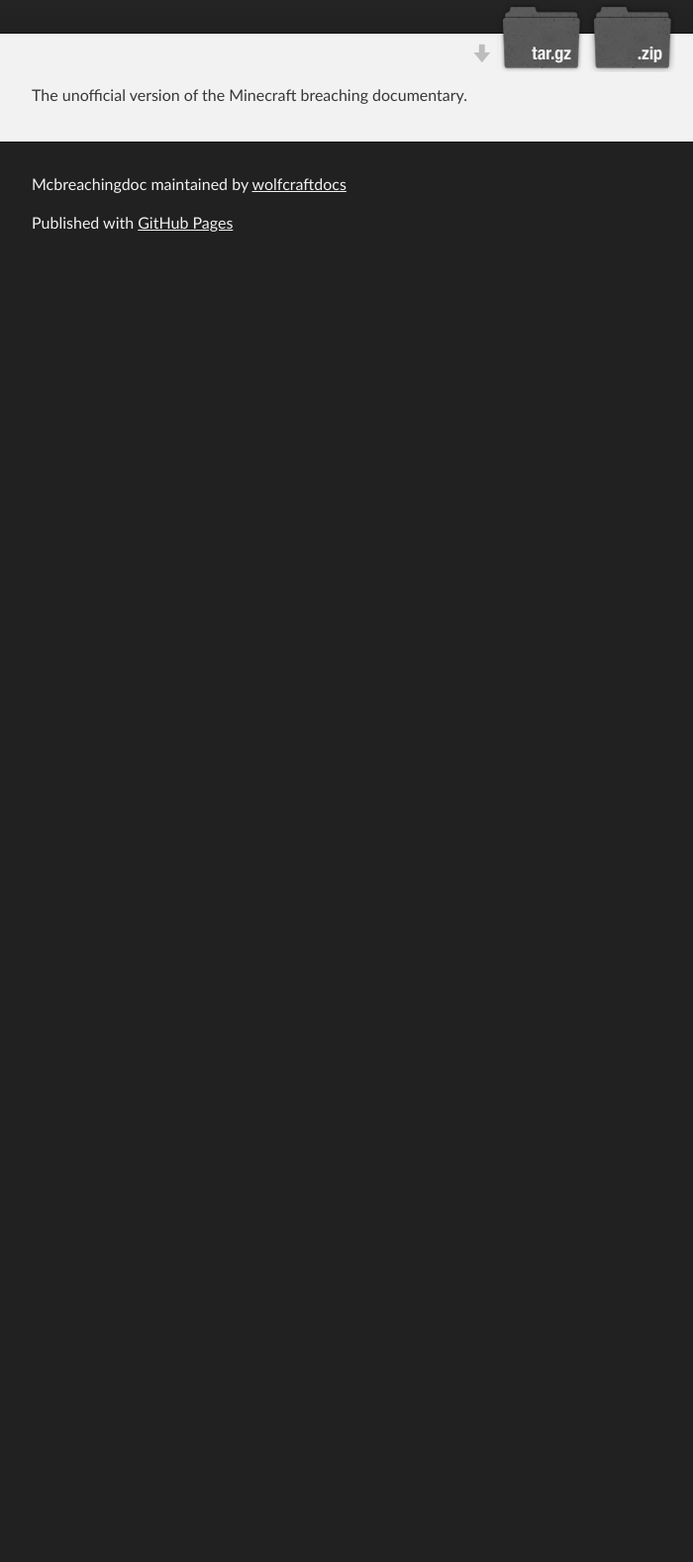
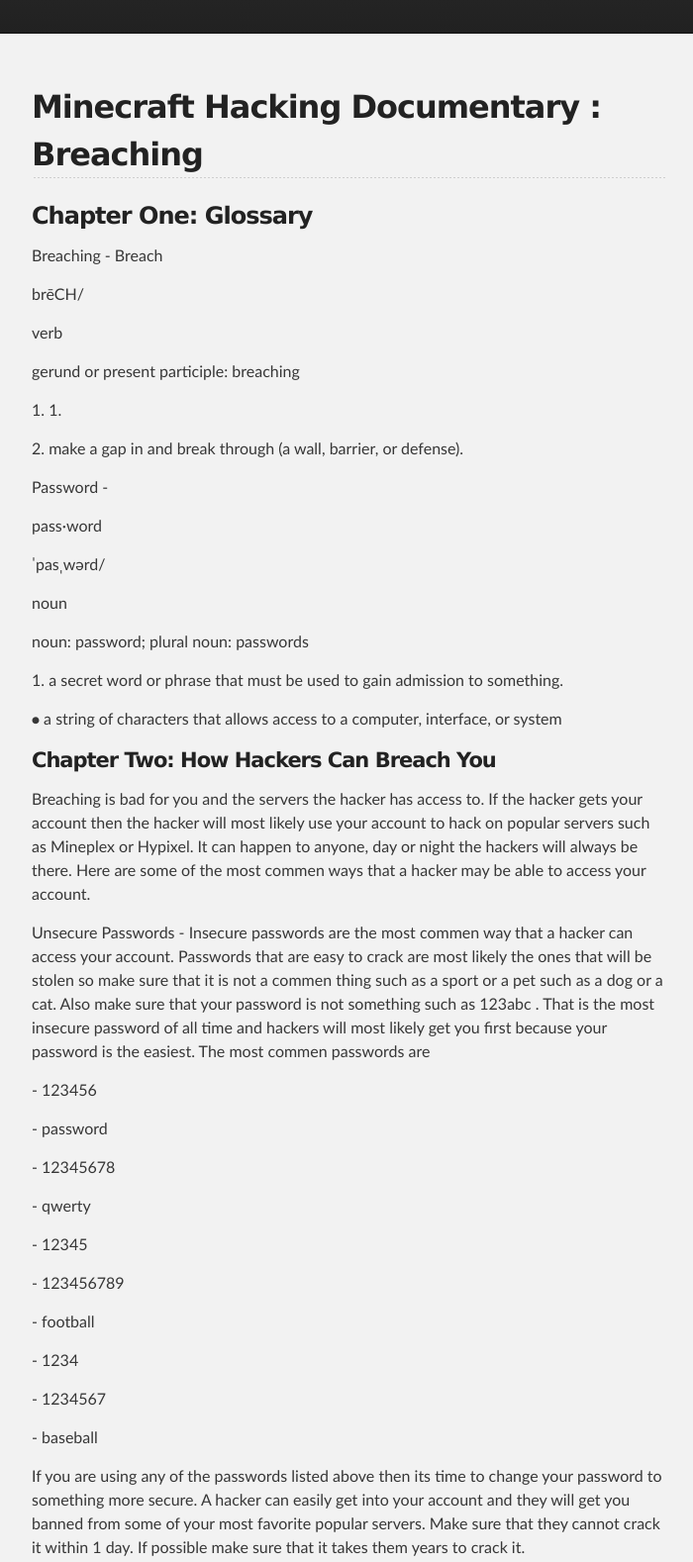
Before and after one commit to wolfcraftdocs/mcbreachingdoc, a plain HTML site: page index.html in a window 1280 px wide. Shown: the part 212-1790 px from the top of the page at 99% size, without its empty margins (288-988 px from the left). Before the commit the page ends 800 px from the top, so only its background shows below. Drawn offline with Linux system fonts and the light colour scheme.

Commit message:
Update index.html

```diff
--- a/index.html
+++ b/index.html
@@ -21,17 +21,59 @@
           <h1 id="project_title">Mcbreachingdoc</h1>
           <h2 id="project_tagline">The unoffical Minecraft breaching documentary made by That_OneWolf.</h2>
 
-            <section id="downloads">
-              <a class="zip_download_link" href="https://github.com/wolfcraftdocs/mcbreachingdoc/zipball/master">Download this project as a .zip file</a>
-              <a class="tar_download_link" href="https://github.com/wolfcraftdocs/mcbreachingdoc/tarball/master">Download this project as a tar.gz file</a>
-            </section>
+
         </header>
     </div>
 
     <!-- MAIN CONTENT -->
     <div id="main_content_wrap" class="outer">
       <section id="main_content" class="inner">
-        <p>The unofficial version of the Minecraft breaching documentary. </p>
+                                              <h2>Minecraft Hacking Documentary : Breaching</h2>
+                                                       <h3>Chapter One: Glossary</h3>
+<p>Breaching - Breach</p>
+<p>brēCH/</p>
+<p>verb</p>
+<p>gerund or present participle: breaching</p>
+<p>1.	1.</p>
+<p>2.	make a gap in and break through (a wall, barrier, or defense).</p>
+<p>Password -</p>
+<p>pass·word</p>
+<p>ˈpasˌwərd/</p>
+<p>noun</p>
+<p>noun: password; plural noun: passwords</p>
+<p>1.	a secret word or phrase that must be used to gain admission to something.</p>
+<p>⦁	a string of characters that allows access to a computer, interface, or system</p>
+
+
+                                    <h4>Chapter Two: How Hackers Can Breach You</h4>
+<p>Breaching is bad for you and the servers the hacker has access to. If the hacker gets your account then the hacker will most likely use your account to hack on popular servers such as Mineplex or Hypixel. It can happen to anyone, day or night the hackers will always be there. Here are some of the most commen ways that a hacker may be able to access your account.</p>
+<p>Unsecure Passwords - Insecure passwords are the most commen way that a hacker can access your account. Passwords that are easy to crack are most likely the ones that will be stolen so make sure that it is not a commen thing such as a sport or a pet such as a dog or a cat. Also make sure that your password is not something such as 123abc . That is the most insecure password of all time and hackers will most likely get you first because your password is the easiest. The most commen passwords are</p>
+<p>- 123456</p>
+<p>- password</p>
+<p>- 12345678</p>
+<p>- qwerty</p>
+<p>- 12345</p>
+<p>- 123456789</p>
+<p>- football</p>
+<p>- 1234</p>
+<p>- 1234567</p>
+<p>- baseball</p>
+<p>If you are using any of the passwords listed above then its time to change your password to something more secure. A hacker can easily get into your account and they will get you banned from some of your most favorite popular servers. Make sure that they cannot crack it within 1 day. If possible make sure that it takes them years to crack it.</p>
+<p>Fake Websites - If you are visiting a website that shows things like "Free Mineplex Ranks!" or "Free Hypixel Coins!" then do not be fooled. Many people have been breached by inserting their username and password and giving information to these hackers for generations. Do not insert your username and password on ANY Minecraft website exept for minecraft.net and mojang.com if you already have then go to Chapter 3. Remember, if you get hacked, a hacker can do anything to your account such as change your skin or password so you cannot get in. Also .wix.com and .weebly.com extentions are the most commen for fake websites.</p>
+<p>Fake Emails - A hacker can get into your account by sending you a fake email by mojang but luckily most email services such as Outlook and Gmail send these fake emails to the Junk or Spam folders. If you do tend to run into one of these do not click it. It can lead to the hacker gaining information about your account and about you. This also goes for anything else that might have fake emails.</p>
+<p>Hacked Databases - If a hacker can get into the minecraft database then they can steal and leak your minecraft accounts password to another hacker and everyone can be affected by this. Remember to change your passwords every now and then!</p>
+<p>Remember, even if you have the best security ever you can still be hacked! Be careful of what the internet says! The internet can lie you know!</p>
+                                      <h5>Chapter 3 : If you have been a victim</h5>
+<p>If you are a victim of a breach then do not fear. You still have time to make sure that they dont get your account. Follow these methods on getting your account back.</p>
+<p>Change your password - If you still have access then you can change your password to a more secure password. That will reverse the breach. If you use the same password exept with some different letters or numbers or symbols then they will easily be able to gain access again. I recommend changing it to something else completly.</p>
+<p>Contact Mojang - The best thing to do if you cannot access your account is go into your email account that you signed up with and email Mojang's help email to help recover your account. They will help you get your account back from the breacher. It might take some time but be paitent, it takes time for them to give it back to you as they will have to ask you for a different password. Just follow whatever they want you to do. Remember, do not contact a fake Mojang help email otherwise that will just get you in more trouble then you already are.</p>
+<p>Delete Your Account - This might be sad for you but if nothing works and you have access to your account, you should delete it. It will make sure that they do not get a account. Besides Minecraft accounts are only $25.00 USD. You can easily buy another account or even more than 1 as a backup account.</p>
+                                        <h6>Chapter 4: Websites that can help you with passwords</h6>
+<p>Websites that can show passwords that are commenly used or help secure a password even more are very helpful. Make sure that they do not save your password to their servers. If they do they can access your account too so do not use fishy or shady websites that show the protection of your password.</p>
+<p>Avast Passwords - https://www.avast.com/f-password-manager</p>
+<p>Gembiz - http://www.gembiz.co.uk/page100.html</p>
+                                                          <h7>The End</h7>
+
       </section>
     </div>
 
```
